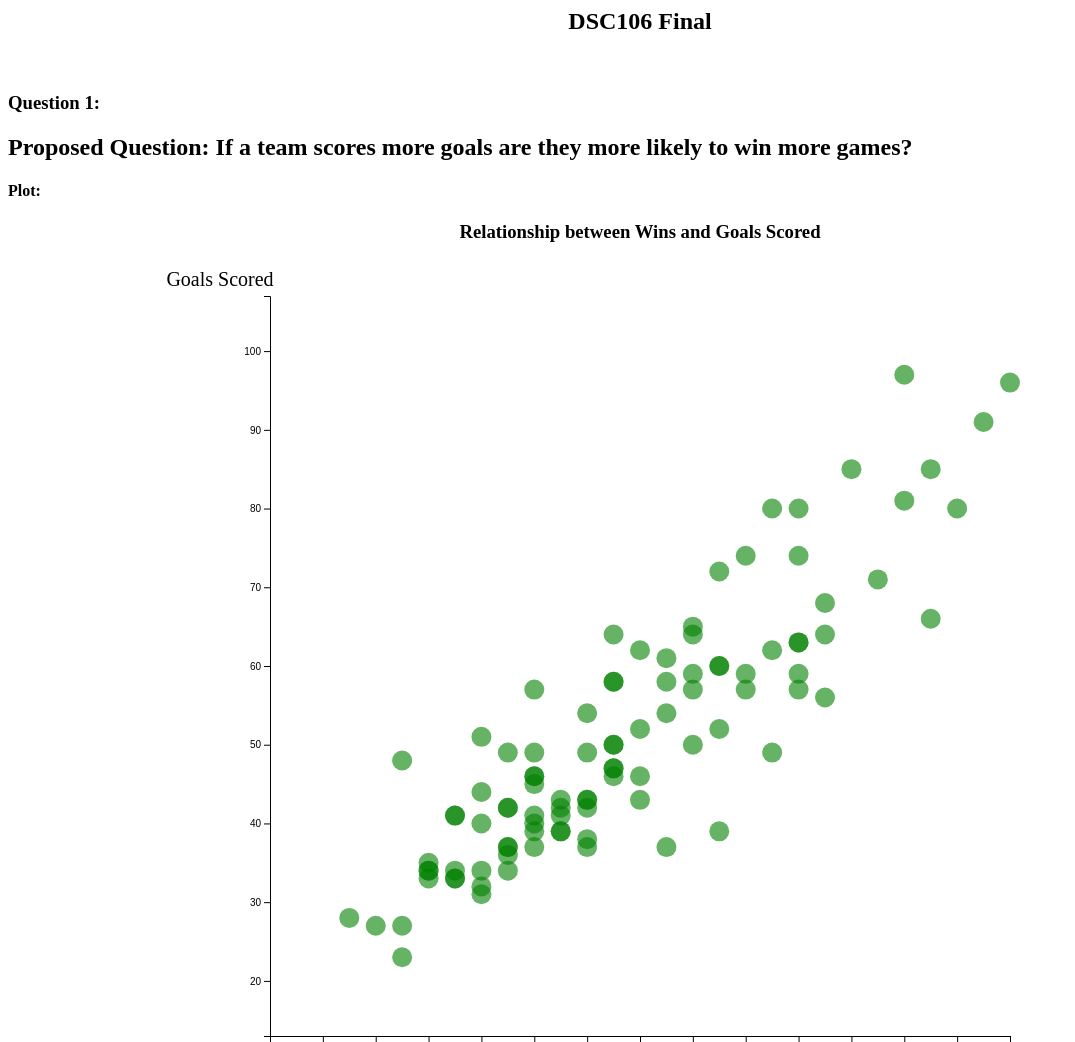
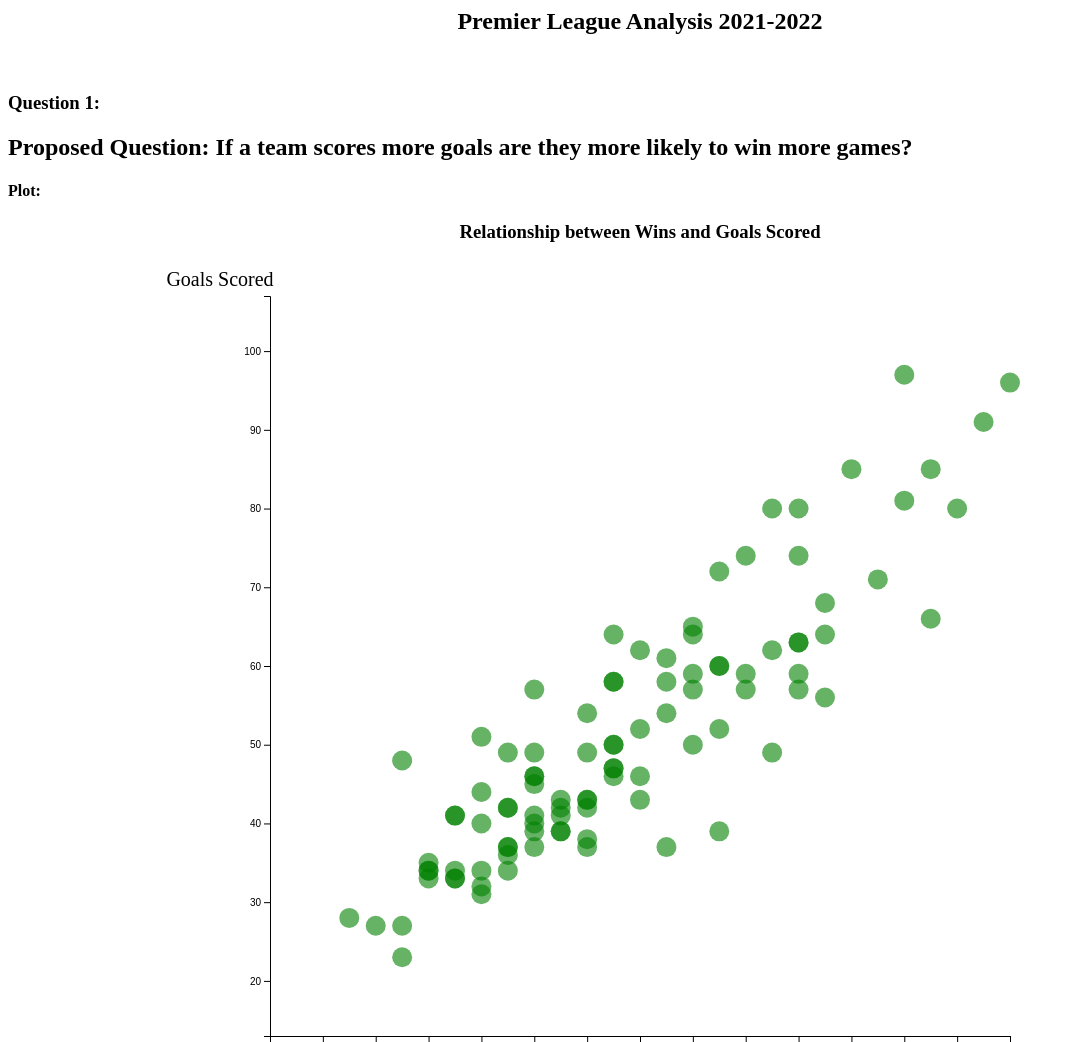
Before and after one commit to Amandoj/Premier-League-Analysis-2021-2022, a plain HTML site: page index.html in a window 1280 px wide. Shown: the top 1042 px of the page, without its empty margins (0-1075 px from the left). Drawn offline with nearby package versions, Linux system fonts and the light colour scheme; no server answers.

Commit message:
Fixed Title

```diff
--- a/index.html
+++ b/index.html
@@ -11,7 +11,7 @@
 
 
 <div>
-<h2 class="section">DSC106 Final</h2>
+<h2 class="section">Premier League Analysis 2021-2022</h2>
 
 <br>
 <div>
```
